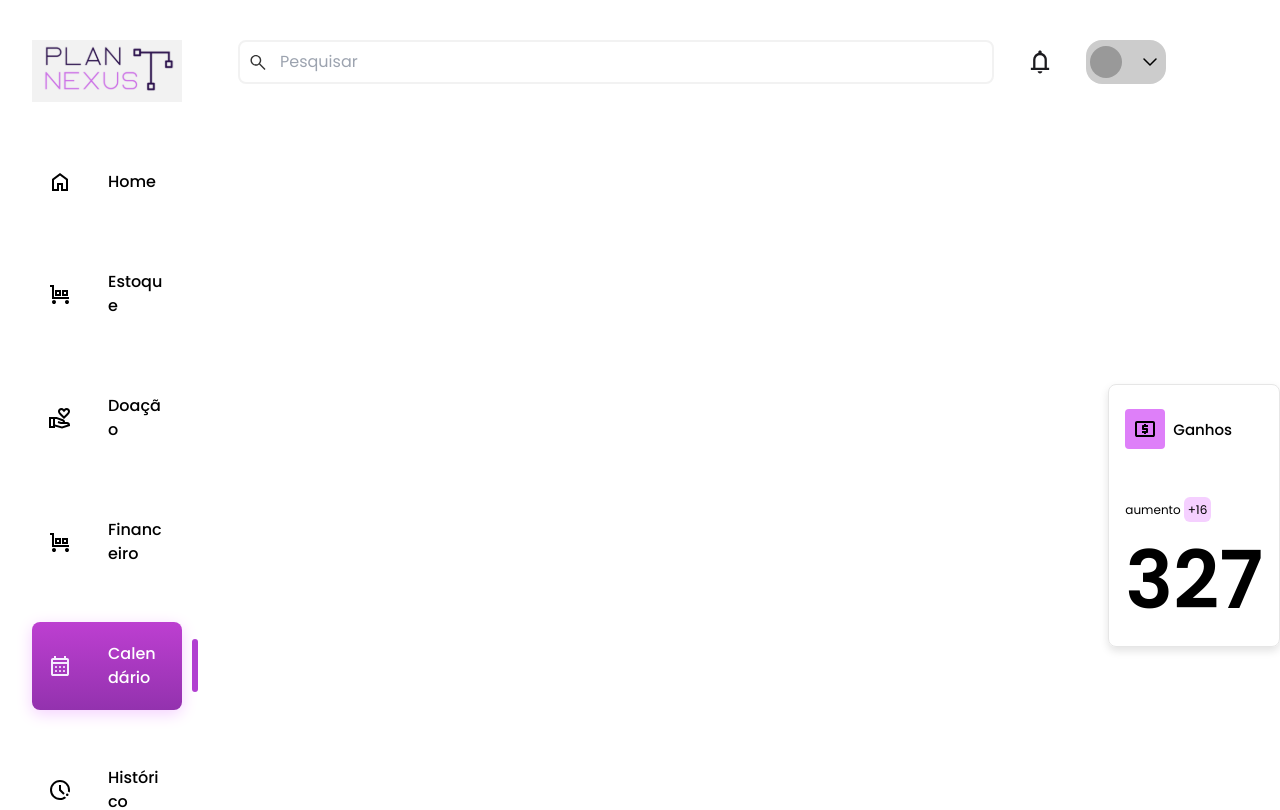
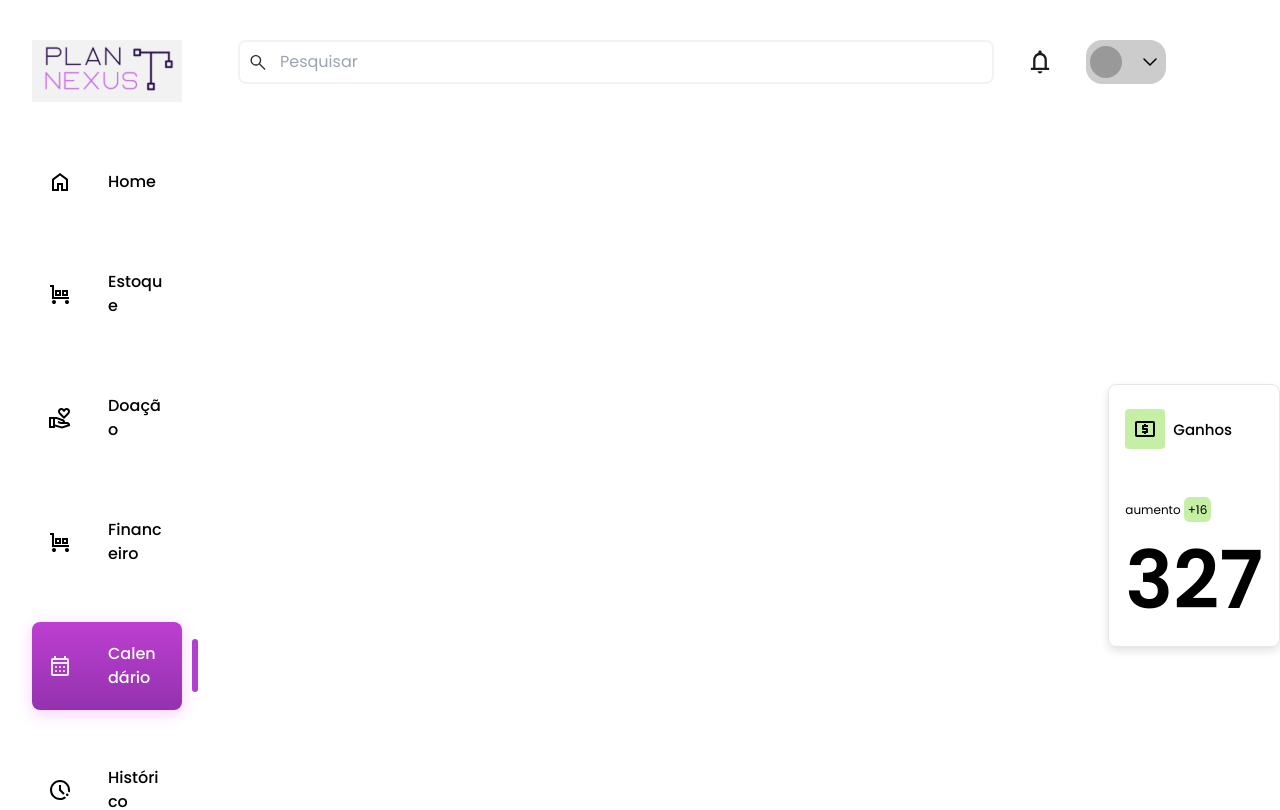
Before and after one commit to ryanNS3/PlanNexus-Front-End, a React (Vite) app: page /calendario in a window 1280 px wide. Shown: the top 810 px of the page. Built offline with nearby package versions, Linux system fonts and the light colour scheme.

Commit message:
style: add dinamism to the StatisticCard component

```diff
--- a/src/components/StatisticCard/index.jsx
+++ b/src/components/StatisticCard/index.jsx
@@ -5,27 +5,32 @@ import { EstoqueIcon } from "../../assets/Estoque";
 import { FuncionarioIcon } from "../../assets/Funcionario";
 
 export function StatisticCard({ title, situation, value }) {
-  let icon;
+  let icon, bgColor;
 
   switch (title) {
     case "Associados":
       icon = <AssociadosIcon size={24} />;
+      bgColor = "bg-rosa-50";
       break;
 
     case "Ganhos":
       icon = <GanhosIcon size={24} />;
+      bgColor = "bg-[#C5EFA4]";
       break;
 
     case "Vendas":
       icon = <VendasIcon size={24} />;
+      bgColor = "bg-[#EFDFA4]";
       break;
 
     case "Estoque":
       icon = <EstoqueIcon size={24} />;
+      bgColor = "bg-[#A4D9EF]";
       break;
 
     case "Funcionário":
-      <FuncionarioIcon size={24} />;
+      icon = <FuncionarioIcon size={24} />;
+      bgColor = "bg-[#B8A4EF]";
       break;
 
     default:
@@ -35,7 +40,7 @@ export function StatisticCard({ title, situation, value }) {
   return (
     <div className="px-4 py-6 flex flex-col gap-12 border border-cinza-100 rounded-lg shadow-[0_4px_8px_0px_rgba(227,227,227)] absolute right-[0] top-96">
       <header className="flex justify-start items-center gap-2">
-        <div className="h-10 w-10 flex items-center justify-center rounded bg-rosa-200">
+        <div className={`h-10 w-10 flex items-center justify-center rounded ${bgColor}`}>
           {icon}
         </div>
 
@@ -45,7 +50,9 @@ export function StatisticCard({ title, situation, value }) {
       <div className="flex flex-col gap-4 text-xl">
         <p className="text-ct3">
           {situation >= 0 ? "aumento" : "Baixo"}
-          <span className="bg-rosa-50 p-1 rounded-md inline-block ml-[0.188rem]">
+          <span
+            className={`p-1 rounded-md inline-block ml-[0.188rem] ${bgColor}`}
+          >
             {(situation > 0 && `+${situation}`) || situation}
           </span>
         </p>
```
